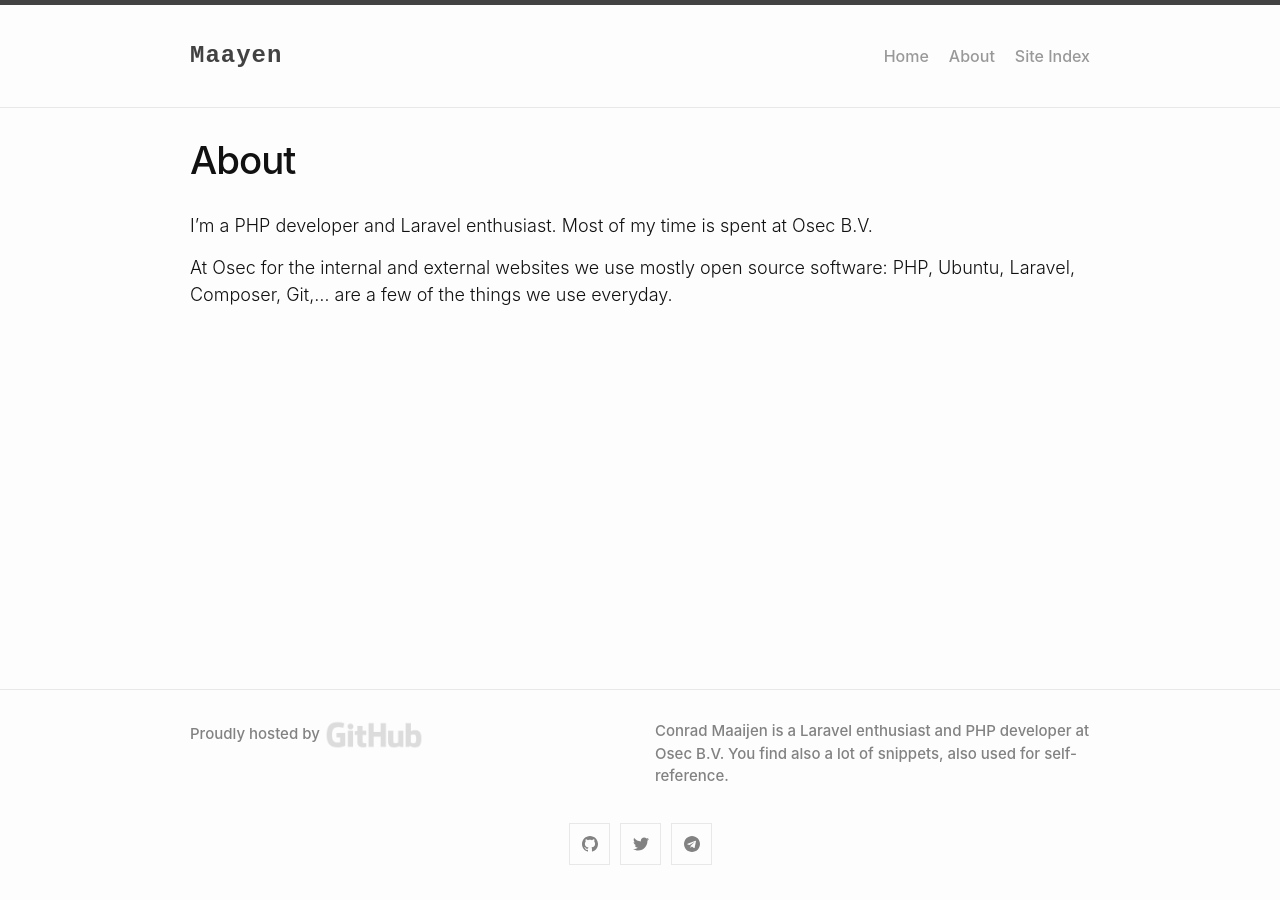
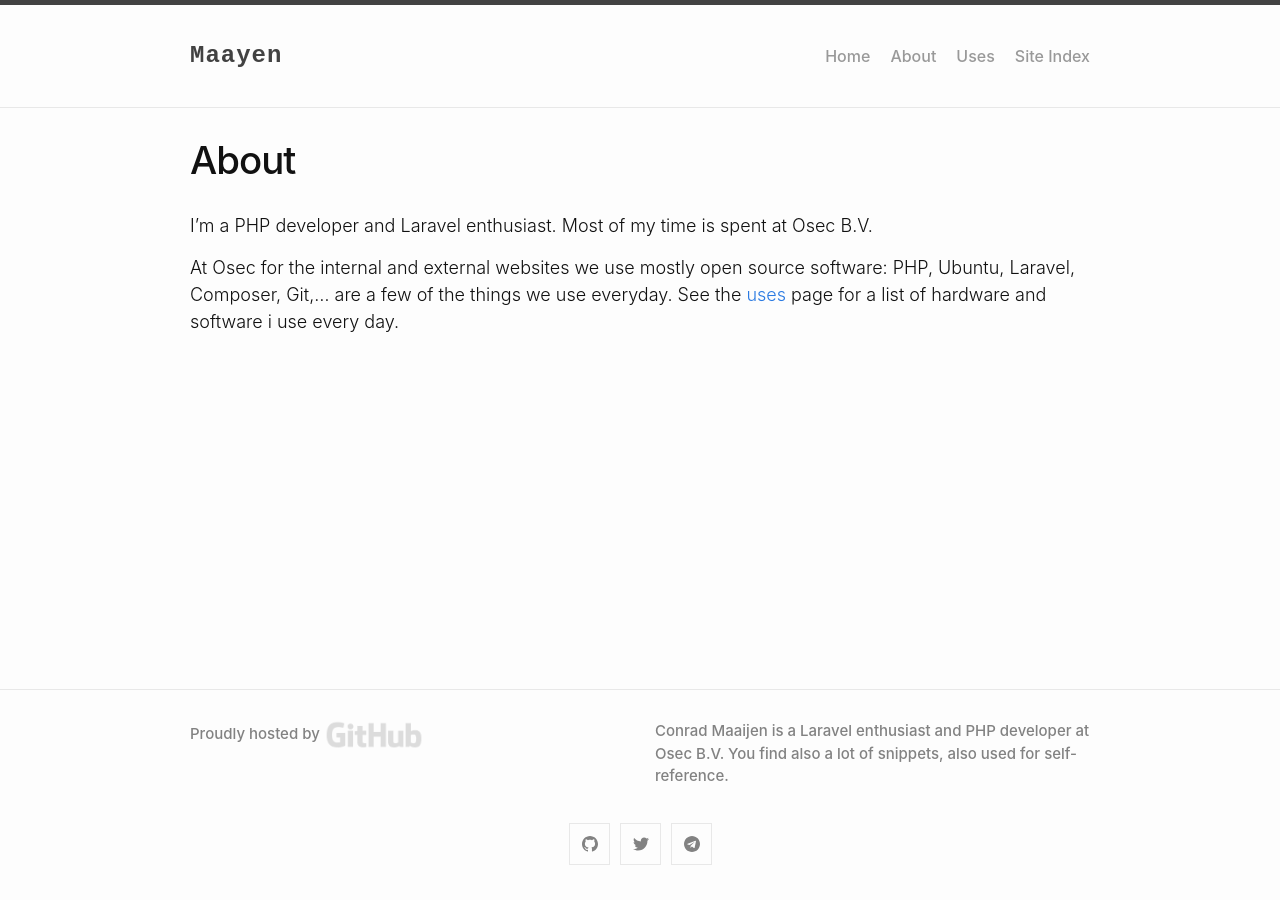
Before and after one commit to ConradMaaijen/conradmaayen.github.io, a Jekyll site: the page built from about.md, in a window 1280 px wide. Built offline with Jekyll 4.4.1, drawn with Linux system fonts in a browser that asks for light colours.

Commit message:
add uses to header

```diff
--- a/_config.yml
+++ b/_config.yml
@@ -18,4 +18,5 @@ minima:
 header_pages:
   - index.md
   - about.md
+  - uses.md
   - site-index.md
--- a/about.md
+++ b/about.md
@@ -7,3 +7,4 @@ permalink: /about/
 I'm a PHP developer and Laravel enthusiast. Most of my time is spent at Osec B.V.
 
 At Osec for the internal and external websites we use mostly open source software: PHP, Ubuntu, Laravel, Composer, Git,… are a few of the things we use everyday.
+See the [uses](/uses) page for a list of hardware and software i use every day.
```
